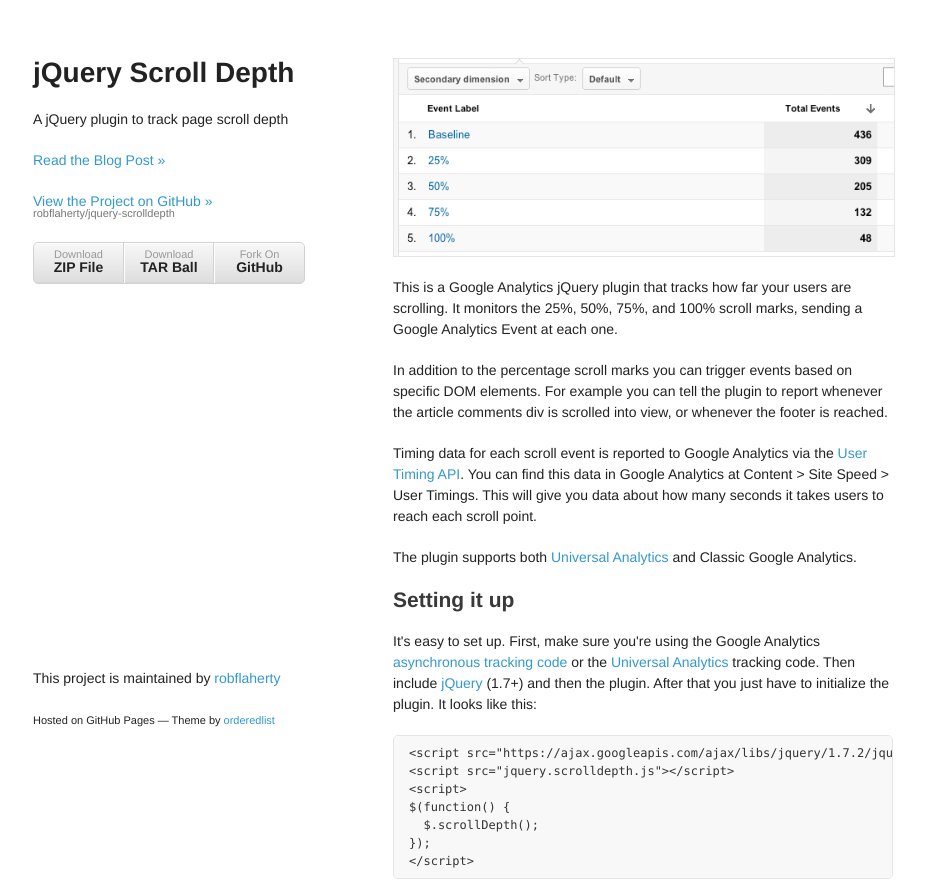
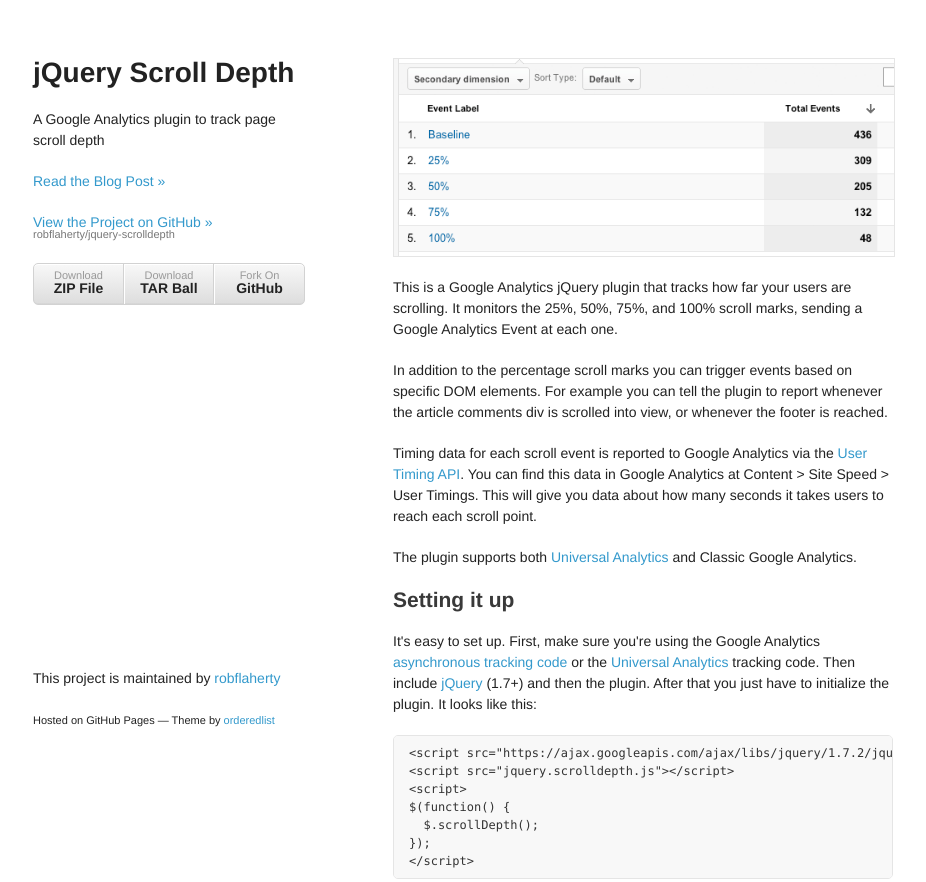
Before and after one commit to robflaherty/scroll-depth, a plain HTML site: page index.html in a window 1280 px wide. Shown: the top 882 px of the page, without its empty margins (177-1103 px from the left). Drawn offline with Linux system fonts and the light colour scheme.

Commit message:
minor text update

```diff
--- a/index.html
+++ b/index.html
@@ -25,7 +25,7 @@
     <div class="wrapper">
       <header>
         <h1>jQuery Scroll Depth</h1>
-        <p>A jQuery plugin to track page scroll depth</p>
+        <p>A Google Analytics plugin to track page scroll depth</p>
         <p class="view"><a href="http://www.ravelrumba.com/blog/tracking-scroll-depth-jquery-google-analytics/">Read the Blog Post &raquo;</a></p>
         <p class="view"><a href="https://github.com/robflaherty/jquery-scrolldepth">View the Project on GitHub &raquo;<small>robflaherty/jquery-scrolldepth</small></a></p>
         <ul>
```
